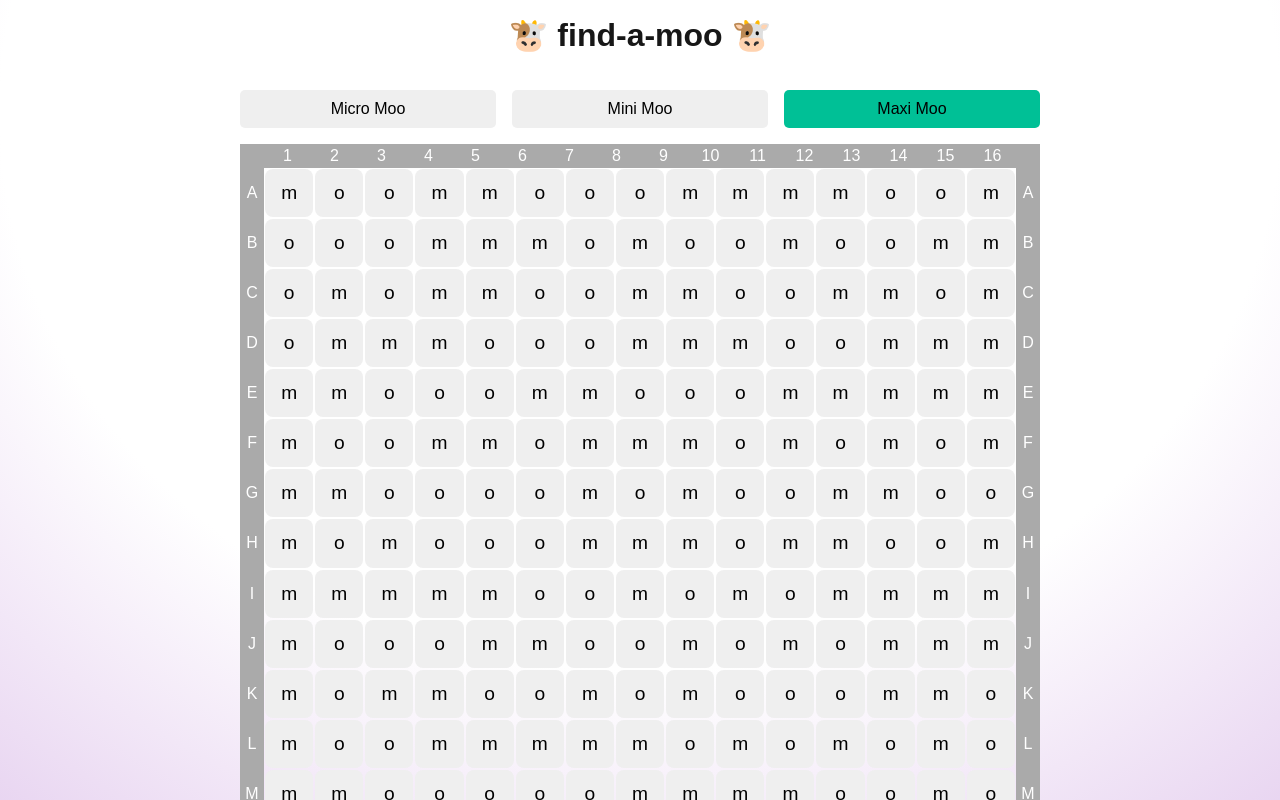
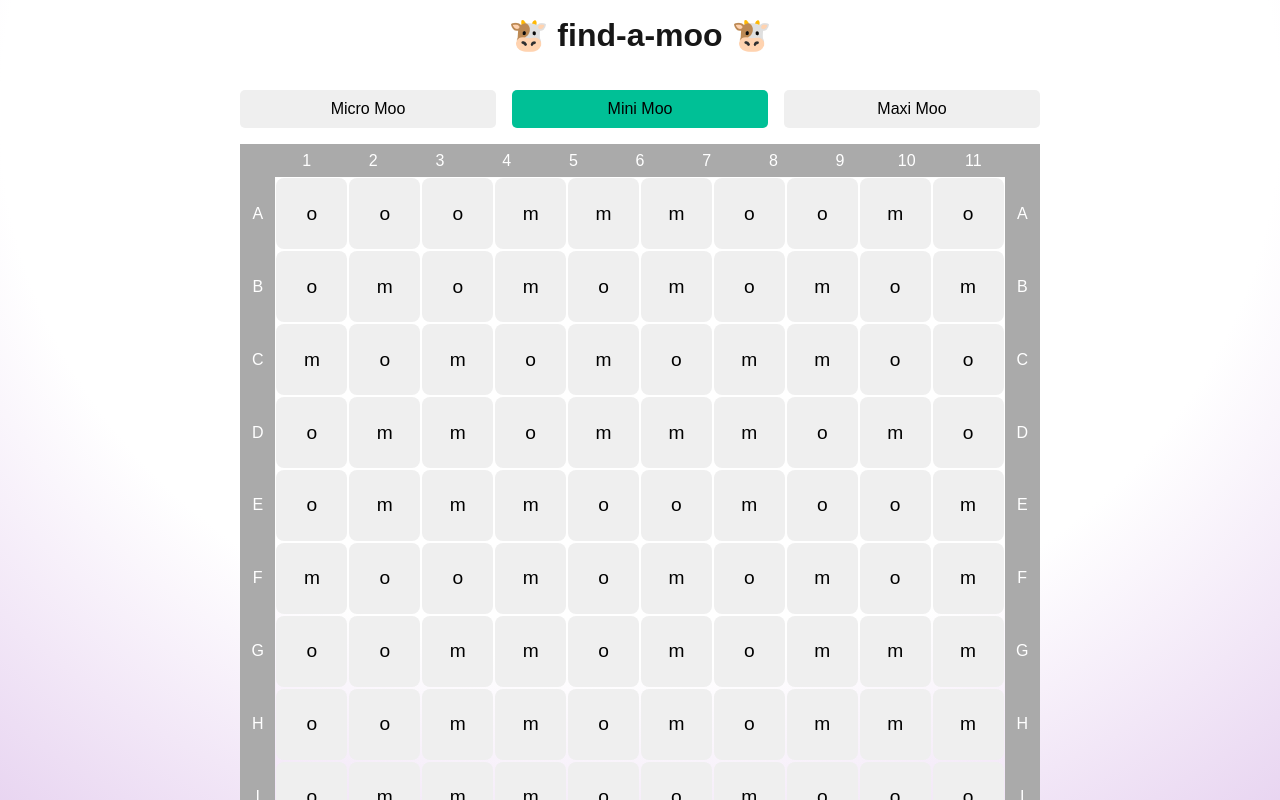
Before and after one commit to KleeUT/find-a-moo, a Next.js app: page / in a window 1280 px wide. Shown: the top 800 px of the page. Built offline with nearby package versions, Linux system fonts and the light colour scheme.

Commit message:
:sparkle: set default to mini

```diff
--- a/src/app/page.tsx
+++ b/src/app/page.tsx
@@ -38,10 +38,10 @@ const MooPage = () => {
 
     return {
       date: new Date().toDateString(),
-      currentSize: boardSizes.maxi,
+      currentSize: boardSizes.mini,
       mooData: {
-        [boardSizes.maxi]: {
-          moos: generateMoos(boardSizes.maxi),
+        [boardSizes.mini]: {
+          moos: generateMoos(boardSizes.mini),
           foundMoos: [],
         },
       },
```
